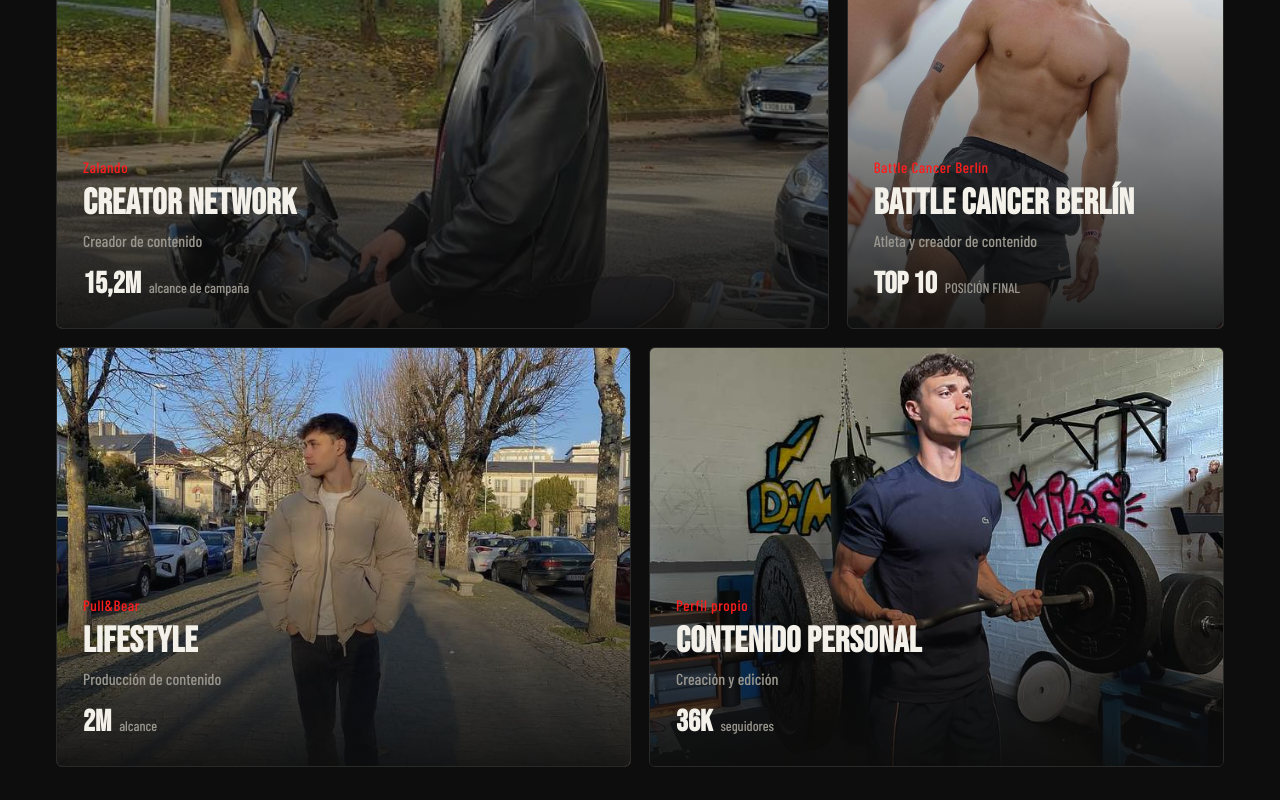
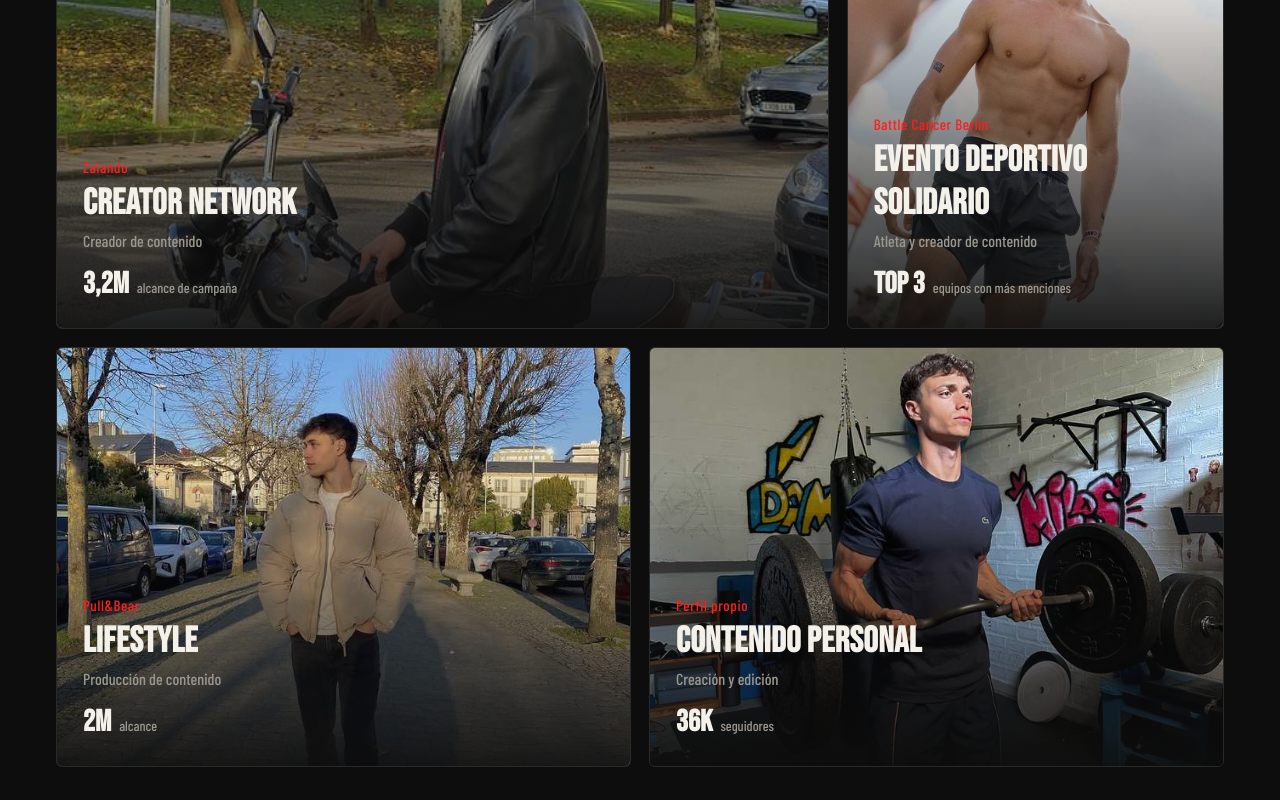
Before and after one commit to diegobarboso/diego_barboso_portfolio, a React (Vite) app: page / in a window 1280 px wide. Shown: the part 1420-2220 px from the top of the page. Built offline with nearby package versions, Linux system fonts and the light colour scheme.

Commit message:
Add files via upload

```diff
--- a/App.jsx
+++ b/App.jsx
@@ -23,7 +23,7 @@ const PROJECTS = [
     brand: "Zalando",
     disciplina: "Creator Network",
     rol: "Creador de contenido",
-    metrica: "15,2M",
+    metrica: "3,2M",
     metricaLabel: "alcance de campaña",
     resumen:
       "Creador dentro del Zalando Creator Network: vídeos y fotos con ropa de la app llevados al día a día.",
@@ -32,22 +32,23 @@ const PROJECTS = [
     caseStudy: {
       etiqueta: "Zalando — Creator Network",
       reto:
-        "Como creador del Zalando Creator Network, mi trabajo es mostrar la ropa de deporte de la app de forma real: vídeos y fotos de las prendas usadas en el dia a día. Que cada pieza se vea increíble puesta por una persona real, en movimiento.",
+        "Como creador del Zalando Creator Network, mi trabajo es mostrar la ropa de la app de forma real: vídeos y fotos de producto llevados al día a día, no a un catálogo. Que cada pieza se vea creíble puesta por una persona real, en movimiento.",
       concepto:
         "Contenido natural y editorial a la vez: mismo cuidado visual que una campaña, pero con la cercanía de un creador hablando a su audiencia. Selección de prendas, dirección de la toma y edición final.",
       deliverables: [
         "Vídeos de producto para la app",
-        "Fotos de outfits",
+        "Fotografía editorial de las prendas",
+        "Piezas verticales para reels",
       ],
       galeria: [IMG_ZALANDO_PREP, IMG_ZALANDO_MOTO],
       enlaces: [
         {
-          label: "MI PERFIL EN ZALANDO",
+          label: "Perfil en Zalando",
           url: "https://www.zalando.es/creator/67f28b16-e16a-4317-861e-9d47645cd51d/",
         },
       ],
       resultados: [
-        { valor: "15,2M", label: "alcance combinado" },
+        { valor: "3,2M", label: "alcance combinado" },
         { valor: "+38%", label: "interacción vs. media" },
       ],
     },
@@ -55,10 +56,10 @@ const PROJECTS = [
   {
     id: "battlecancer",
     brand: "Battle Cancer Berlín",
-    disciplina: "Battle Cancer Berlín",
+    disciplina: "Evento deportivo solidario",
     rol: "Atleta y creador de contenido",
-    metrica: "Top 10",
-    metricaLabel: "POSICIÓN FINAL",
+    metrica: "Top 3",
+    metricaLabel: "equipos con más menciones",
     resumen:
       "Invitado a competir en Berlín con el equipo Zalando x Nike en Battle Cancer, cubriendo el evento como atleta y creador.",
     image: IMG_BERLIN_ACCION,
@@ -74,9 +75,9 @@ const PROJECTS = [
         "Fotografía editorial durante la competición",
         "Cobertura en historias en directo",
       ],
-      galeria: [IMG_BERLIN_GRUPO, IMG_BERLIN_ACCION],
+      galeria: [IMG_BERLIN_GRUPO, IMG_BERLIN_ACCION, IMG_ZALANDO_PREP],
       resultados: [
-        { valor: "Top 10", label: "POSICIÓN FINAL" },
+        { valor: "Top 3", label: "equipos con más menciones" },
         { valor: "+38%", label: "interacción vs. media" },
       ],
     },
@@ -103,7 +104,7 @@ const PROJECTS = [
         "Fotografía de producto en movimiento",
         "Guion y dirección de talento",
       ],
-      galeria: IMG_PULLBEAR,
+      galeria: [IMG_PULLBEAR, IMG_REEL_BENCH],
       enlaces: [
         {
           label: "Publicación en Instagram",
@@ -137,6 +138,11 @@ const PROJECTS = [
         "Construir una identidad reconocible que sirviera de carta de presentación para marcas deportivas.",
       concepto:
         "Un feed que mezcla entrenamiento real, competición y vida diaria, con una estética constante y sin filtros forzados.",
+      deliverables: [
+        "Calendario editorial mensual",
+        "Reels de entrenamiento y competición",
+        "Colaboraciones con marca",
+      ],
       galeria: [IMG_ZALANDO_MOTO, IMG_ZALANDO_PREP],
       resultados: [
         { valor: "36K", label: "seguidores" },
@@ -178,6 +184,7 @@ const REELS = [
   IMG_REEL_KETTLEBELL,
   IMG_BERLIN_GRUPO,
   IMG_REEL_BEACH,
+  IMG_PULLBEAR,
 ];
 
 const CONTACT_EMAIL = "dbarbosovazquez@gmail.com";
```
